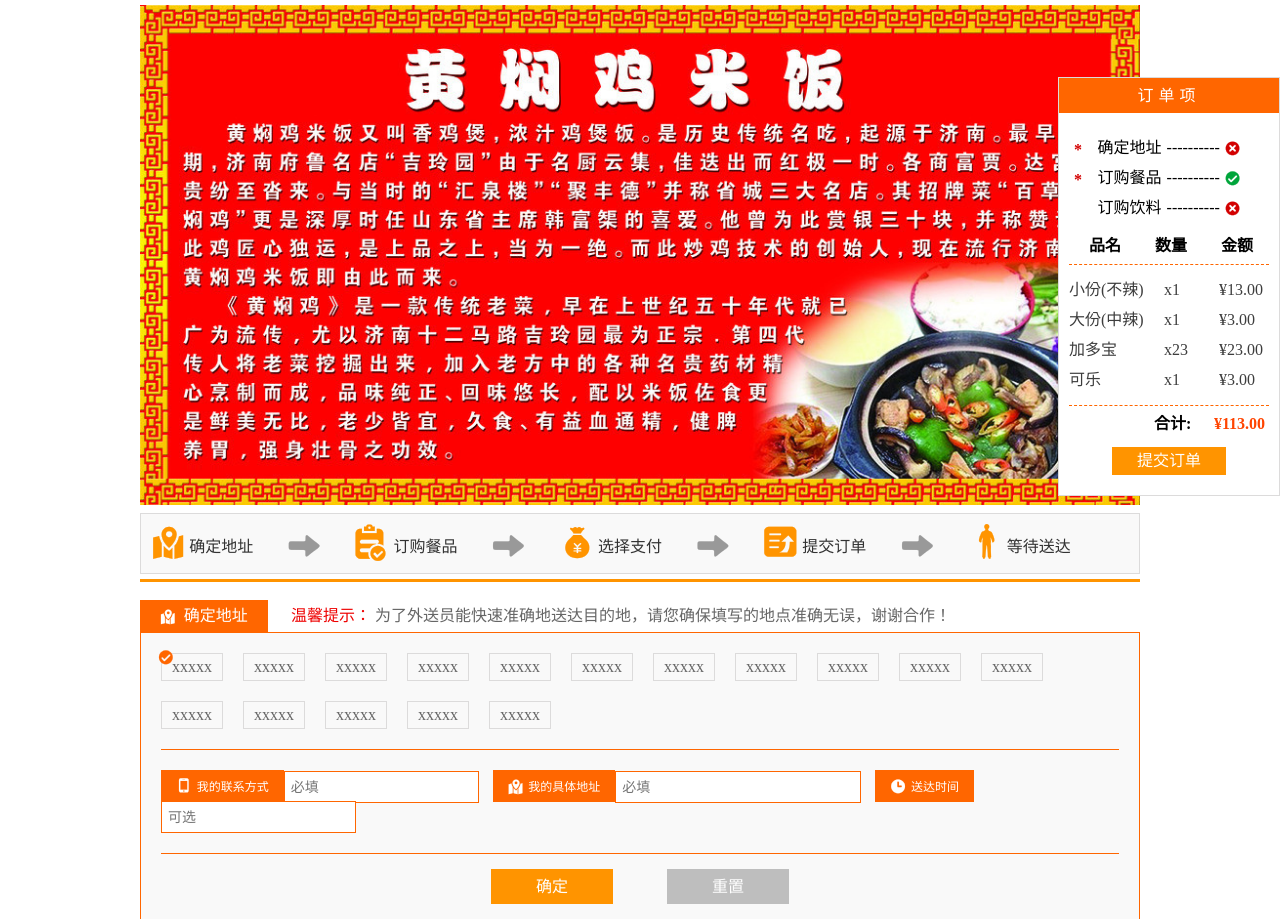
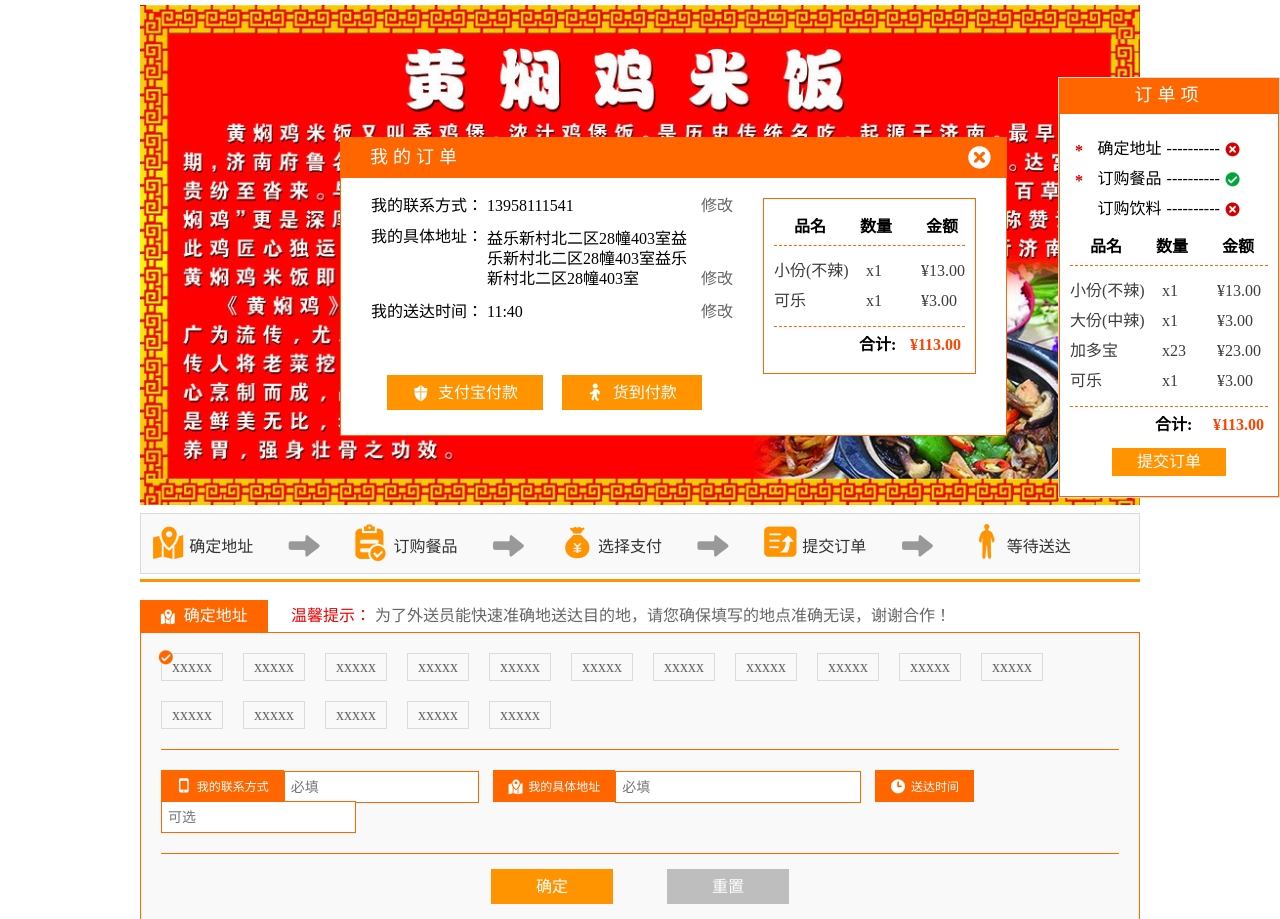
Before and after one commit to napster99/jmfan, a PHP site: page / in a window 1280 px wide. Shown: the part 73-992 px from the top of the page. Run offline with PHP 8.4, Linux system fonts and the light colour scheme.

Commit message:
page update

```diff
--- a/public/css/common.css
+++ b/public/css/common.css
@@ -77,19 +77,48 @@ body{font-family: Microsoft Yahei;}
 
 /* 订单项 */
 .order-list{border: 1px solid #dcdbdb; background-color: #fff; width: 220px; position: fixed; z-index: 999; top: 150px; right: 0px;}
-.order-list .order-title{height: 35px; line-height: 35px; text-align: center; letter-spacing: 5px; background: #ff6600; color: #fff; }
-.order-list .order-con{padding: 20px 10px;}
+.order-list .order-title{height: 35px; line-height: 35px; text-align: center; letter-spacing: 5px; background: #ff6600; color: #fff; font-size: 18px;}
+.order-list .order-con{padding: 20px 10px; border: 1px solid #ff6600;}
 .order-list .check-list{text-align: center; padding-bottom: 15px;}
 .order-list .check-list li{height: 30px; line-height: 30px; position: relative;}
 .order-list .check-list .mid-line{margin: 0 5px; display: inline-block;}
 .order-list .check-list .error{color: #D30000;}
 .order-list .check-list .success{color: #00A53B;}
-.order-list .menu-list{}
-.order-list .menu-list .menu-title span{font-weight: bold; margin-left: 20px;}
-.order-list .menu-list .menu-con{border-top: 1px dashed #ff6600; border-bottom: 1px dashed #ff6600; margin-top: 10px; padding: 10px 0;}
-.order-list .menu-list .menu-con li{height: 30px; line-height: 30px; color: #3D3D3D;}
-.order-list .menu-list .menu-con li span{display: inline-block;}
+.menu-list .menu-title span{font-weight: bold; margin-left: 20px;}
+.menu-list .menu-con{border-top: 1px dashed #ff6600; border-bottom: 1px dashed #ff6600; margin-top: 10px; padding: 10px 0;}
+.menu-list .menu-con li{height: 30px; line-height: 30px; color: #3D3D3D;}
+.menu-list .menu-con li span{display: inline-block;}
 
 .sum-money{float: right; color: #f40; margin-right: 4px;}
-.sub-areas{text-align: center;}
-.sub-btn{padding: 0 25px; height: 28px; line-height: 28px; font-size: 16px; margin-top: 15px;}
+.sub-areas{text-align: center; padding-top: 15px;}
+.sub-btn{padding: 0 25px; height: 28px; line-height: 28px; font-size: 16px;}
+
+
+.pay-btns{padding: 0 25px;}
+.pay-btns .iconfont{margin-right: 10px;}
+
+/* 弹窗样式 */
+.win{position: fixed; top: 50%; left: 50%; z-index: 999;}
+.win-title{background: #ff6600; height: 40px; line-height: 40px; color: #fff; padding-left: 30px; letter-spacing: 5px; font-size: 18px;}
+.win-title .close-win{float: right; font-size: 26px; margin-right: 10px; cursor: pointer;}
+.win-title .close-win:hover{color: #E7E7E7;}
+.win-title .close-win:active{margin-top: 1px;}
+.win-con{background: #fff; padding: 20px 30px; border: 1px solid #ff6600;}
+.win-con .back-text{width: 460px; height: 120px; resize: none; font-size: 16px; border: 1px solid  #dcdbdb;}
+
+/* 遮罩层 */
+
+
+/* 建议反馈 */
+.feedback-win{width:520px; height:300px; margin-top:-150px; margin-left:-260px; display:none;}
+
+/* 确定订单 */
+.order-win{height:300px; margin-top:-150px; margin-left:-300px; top: 45%;}
+.order-win .buttons{margin-top: 50px; margin-left: -15px;}
+.order-win .left-panel{float: left;}
+.order-win .left-panel li{margin-top: 15px;}
+.order-win .left-panel li .key{vertical-align: top;}
+.order-win .left-panel li .value{display: inline-block; width: 200px;}
+.order-win .left-panel .modify-btns{margin-left: 10px;}
+.order-win .right-panel{float: left; margin-left: 30px;}
+.order-win .right-panel .menu-list{border: 1px solid #ff6600; padding: 20px 10px;}
--- a/public/font/demo.html
+++ b/public/font/demo.html
@@ -130,6 +130,12 @@
                     <div class="code">&amp;#xf016b;</div>
                 </li>
 
+                <li>
+                <i class="icon iconfont">&#xf0103;</i>
+                    <div class="name">支付宝</div>
+                    <div class="code">&amp;#xf0103;</div>
+                </li>
+
         </ul>
 
 
--- a/public/font/iconfont.css
+++ b/public/font/iconfont.css
@@ -55,3 +55,5 @@
 .icon-dengdai:before { content: "\f00c4"; }
 
 .icon-kaishi:before { content: "\f016b"; }
+
+.icon-zhifubao:before { content: "\f0103"; }
--- a/view/index.php
+++ b/view/index.php
@@ -331,11 +331,12 @@
 			<!--S footer -->
 			<div class="footer">
 				<div class="areas" style="margin-bottom:10px;">
-					<span class="tip-title" style="margin-left:10px;">订餐热线：</span><span class="tel">13958111541</span>
-					<span>|</span><span class="tel ml10" style="margin-left:6px;">13965774326</span>
+					<span class="tip-title" style="margin-left:10px;">订餐热线：</span>
+					<span class="tel">13958111541</span>
+					<span class="tel ml10" style="margin-left:6px;">13965774326</span>
 				</div>
-					杭州味达餐饮有限公司 版权所有  浙ICP备11048774号-2   KeyWords：杭州鸡米饭外卖 <a class="suggest" href="javascript:;">建议反馈</a>
-
+					杭州味达餐饮有限公司 版权所有  浙ICP备11048774号-2   KeyWords：杭州鸡米饭外卖
+					<a class="suggest" href="javascript:;">建议反馈</a>
 			</div>
 			<!--S footer -->
 		</div>
@@ -356,10 +357,10 @@
 						<span style="margin-left:30px;">金额</span>
 					</div>
 					<ul class="menu-con">
-						<li><span style="width:95px;">小份(不辣)</span><span style="width:55px;">x1</span><span class="tb-rmb">¥</span><span>13.00</span></li>
-						<li><span style="width:95px;">大份(中辣)</span><span style="width:55px;">x1</span><span class="tb-rmb">¥</span><span>3.00</span></li>
-						<li><span style="width:95px;">加多宝</span><span style="width:55px;">x23</span><span class="tb-rmb">¥</span><span>23.00</span></li>
-						<li><span style="width:95px;">可乐</span><span style="width:55px;">x1</span><span class="tb-rmb">¥</span><span>3.00</span></li>
+						<li><span style="width:92px;">小份(不辣)</span><span style="width:55px;">x1</span><span class="tb-rmb">¥</span><span>13.00</span></li>
+						<li><span style="width:92px;">大份(中辣)</span><span style="width:55px;">x1</span><span class="tb-rmb">¥</span><span>3.00</span></li>
+						<li><span style="width:92px;">加多宝</span><span style="width:55px;">x23</span><span class="tb-rmb">¥</span><span>23.00</span></li>
+						<li><span style="width:92px;">可乐</span><span style="width:55px;">x1</span><span class="tb-rmb">¥</span><span>3.00</span></li>
 					</ul>
 					<div class="menu-title mt10">
 						<span style="margin-left:85px;">合计:</span>
@@ -373,9 +374,73 @@
 		</div>
 		<!--E 订单项 -->
 
-		<!--S 我要建议 -->
 
-		<!--E 我要建议 -->
+		<!-- S 确定订单 -->
+		<div class="win order-win" onselectstart="return false;">
+			<div class="win-title">我的订单<i class="icon iconfont close-win" title="关闭">&#xf0155</i></div>
+			<div class="win-con">
+				<div class="clearfix">
+					<div class="left-panel">
+						<ul>
+							<li style="margin-top:0;">
+								<span class="key">我的联系方式：</span>
+								<span class="value">13958111541</span>
+								<a class="modify-btns" href="javascript:;">修改</a>
+							</li>
+							<li>
+								<span class="key">我的具体地址：</span>
+								<span class="value" style="line-height:20px;">益乐新村北二区28幢403室益乐新村北二区28幢403室益乐新村北二区28幢403室</span>
+								<a class="modify-btns" href="javascript:;">修改</a>
+							</li>
+							<li>
+								<span class="key">我的送达时间：</span>
+								<span class="value">11:40</span>
+								<a class="modify-btns" href="javascript:;">修改</a>
+							</li>
+						</ul>
+						<div class="buttons nap-btns">
+							<button class="butn butn-orange pay-btns" title="支付宝付款">
+								<i class="iconfont">&#xf0103</i>支付宝付款
+							</button>
+							<button class="butn butn-orange pay-btns" title="货到付款" style="margin-left:15px;">
+								<i class="iconfont">&#xf01f3</i>货到付款
+							</button>
+						</div>
+					</div>
+					<div class="right-panel">
+						<div class="menu-list">
+							<div class="menu-title">
+								<span>品名</span>
+								<span style="margin-left:30px;">数量</span>
+								<span style="margin-left:30px;">金额</span>
+							</div>
+							<ul class="menu-con">
+								<li><span style="width:92px;">小份(不辣)</span><span style="width:55px;">x1</span><span class="tb-rmb">¥</span><span>13.00</span></li>
+								<li><span style="width:92px;">可乐</span><span style="width:55px;">x1</span><span class="tb-rmb">¥</span><span>3.00</span></li>
+							</ul>
+							<div class="menu-title mt10">
+								<span style="margin-left:85px;">合计:</span>
+								<span class="sum-money" style="margin-left: 0;">¥113.00</span>
+							</div>
+						</div>
+					</div>
+				</div>
+			</div>
+		</div>
+		<!-- E 确定订单-->
+
+		<!--S 建议反馈 -->
+		<div class="win feedback-win" onselectstart="return false;">
+			<div class="win-title">建议反馈<i class="icon iconfont close-win" title="关闭">&#xf0155</i></div>
+			<div class="win-con">
+				<textarea class="back-text" placeholder="把您的不爽和建议，统统吐槽给我们吧..."></textarea>
+				<div class="buttons">
+					<button class="butn butn-orange">确定</button>
+					<button class="butn butn-cancel">取消</button>
+				</div>
+			</div>
+		</div>
+		<!--E 建议反馈 -->
 	</body>
 	<script type="text/javascript" src="../public/js/jquery-1.11.1.js"></script>
 	<script type="text/javascript" src="../public/js/index.js"></script>
```
Also changed, not shown: public/css/reset.css (+5 -5 lines), public/font/iconfont.ttf, public/font/iconfont.woff, public/images/QQ截图20140715165030.png (deleted), public/images/QQ截图20140716203121.png (added), 2 other files.
